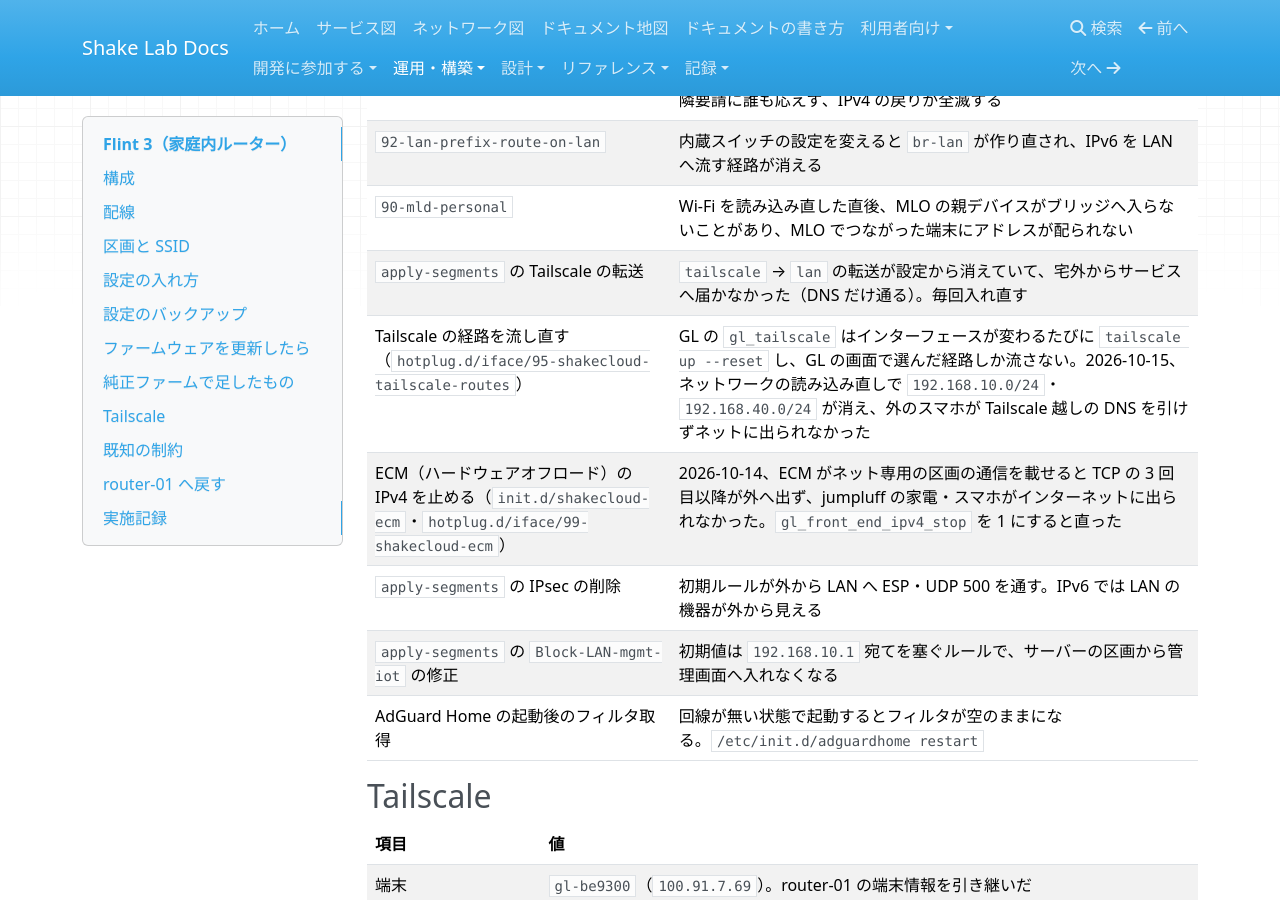
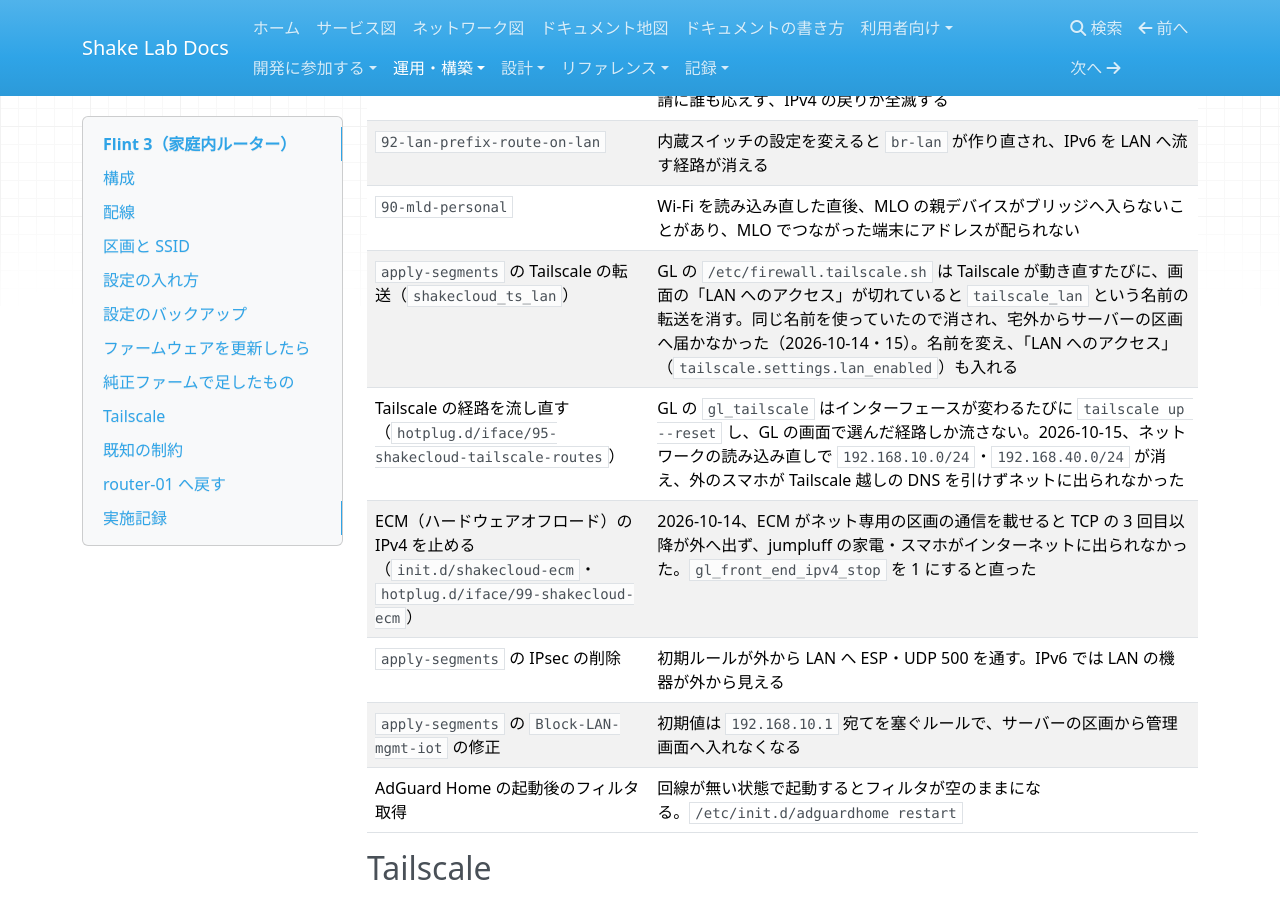
Before and after one commit to rurutheGeek/shake-cloud, an MkDocs documentation site: the page built from docs/operations/flint3.md, in a window 1280 px wide and 900 px high, scrolled down 2634 px. Built offline with MkDocs 1.6.1, drawn with Linux system fonts in a browser that asks for light colours; nearby versions of some CDN libraries; a script that is not in the unit is left out; some of the changed text lies outside the part shown.

Commit message:
docs: Flint 3 の Tailscale の転送が消えた原因と、設定崩れの点検を記録する
Co-Authored-By: Claude Opus 5.5 <noreply@anthropic.com>

```diff
--- a/docs/operations/flint3.md
+++ b/docs/operations/flint3.md
@@ -90,7 +90,7 @@ ssh root@192.168.10.1 /etc/shakecloud/apply-segments        # 区画・SSID・
 | `89-mape-ce-address` | 純正の `map.sh` は CE アドレスをトンネルにしか付けない。上流の近隣要請に誰も応えず、IPv4 の戻りが全滅する |
 | `92-lan-prefix-route-on-lan` | 内蔵スイッチの設定を変えると `br-lan` が作り直され、IPv6 を LAN へ流す経路が消える |
 | `90-mld-personal` | Wi-Fi を読み込み直した直後、MLO の親デバイスがブリッジへ入らないことがあり、MLO でつながった端末にアドレスが配られない |
-| `apply-segments` の Tailscale の転送 | `tailscale` → `lan` の転送が設定から消えていて、宅外からサービスへ届かなかった（DNS だけ通る）。毎回入れ直す |
+| `apply-segments` の Tailscale の転送（`shakecloud_ts_lan`） | GL の `/etc/firewall.tailscale.sh` は Tailscale が動き直すたびに、画面の「LAN へのアクセス」が切れていると `tailscale_lan` という名前の転送を消す。同じ名前を使っていたので消され、宅外からサーバーの区画へ届かなかった（2026-10-14・15）。名前を変え、「LAN へのアクセス」（`tailscale.settings.lan_enabled`）も入れる |
 | Tailscale の経路を流し直す（`hotplug.d/iface/95-shakecloud-tailscale-routes`） | GL の `gl_tailscale` はインターフェースが変わるたびに `tailscale up --reset` し、GL の画面で選んだ経路しか流さない。2026-10-15、ネットワークの読み込み直しで `192.168.10.0/24`・`192.168.40.0/24` が消え、外のスマホが Tailscale 越しの DNS を引けずネットに出られなかった |
 | ECM（ハードウェアオフロード）の IPv4 を止める（`init.d/shakecloud-ecm`・`hotplug.d/iface/99-shakecloud-ecm`） | 2026-10-14、ECM がネット専用の区画の通信を載せると TCP の 3 回目以降が外へ出ず、jumpluff の家電・スマホがインターネットに出られなかった。`gl_front_end_ipv4_stop` を 1 にすると直った |
 | `apply-segments` の IPsec の削除 | 初期ルールが外から LAN へ ESP・UDP 500 を通す。IPv6 では LAN の機器が外から見える |
@@ -123,6 +123,7 @@ Tailscale を入れた Windows・スマホは、家の中にいても、家の
 - AdGuard Home の管理画面（`:3000`）は GL.iNet の管理画面のログインを要求する。`adguard.apextox.dpdns.org`（SSO 経由）からは入れない。
 - ルーターを入れ替えた直後は、上流が CE アドレスの持ち主を覚え直すまで約5分 IPv4 が止まる。
 - DMZ（`192.168.30.0/24`）からサーバーの区画へは `dmz-db-clients` に書いたアドレスから pkdb（5432）だけ。今は誰も書いていない。
+- GL.iNet の付属スクリプトとファームウェア更新が書き換える設定は、tarakoserver の `netmap-router-check.timer` が 5 分ごとに `apply-segments` と見比べる。崩れると `RouterConfigDrift`、点検が止まると `RouterCheckStale`。
 - GL.iNet の `gl_tailscale` はネットワークが変わるたびに Tailscale を起動し直して経路を消すので、`95-shakecloud-tailscale-routes` が流し直す（約20秒、そのあいだ宅外から家の中へ届かない）。
 - 開発用の VM（dev-01・dev-02）からは個人端末へ接続を始められる（実機のスマホへの adb など）。ほかのサーバーからは始められない。
 
@@ -143,3 +144,4 @@ router-01 の Tailscale の端末情報は Flint 3 が使っている。router-0
 - 2026-10-14: 宅外から Tailscale でサービスへ届かない不具合を修正。MLO、WPS 無効化、IPsec の初期ルール削除、開発用 VM → 個人端末の許可。
 - 2026-10-14: ECM（ハードウェアオフロード）の IPv4 を止めた（jumpluff の家電がインターネットへ出られなかった）。設定を毎日 K11 へ取る `flint3-backup.timer`。
 - 2026-10-15: DMZ（VLAN 30、LAN4 専用・LAN2 にタグ付き）を作成。そのときの読み込み直しで Tailscale の経路が消え、`95-shakecloud-tailscale-routes` を足した。syslog を tarakoserver の Loki へ送る。
+- 2026-10-15: Tailscale → サーバーの区画の転送が GL の付属スクリプトに消されていたのを、名前を変えて直した。「LAN へのアクセス」を入れ、設定崩れの点検と警告を足した。
```
Also changed, not shown: docs/operations/handover.md (+1 -1 lines).
